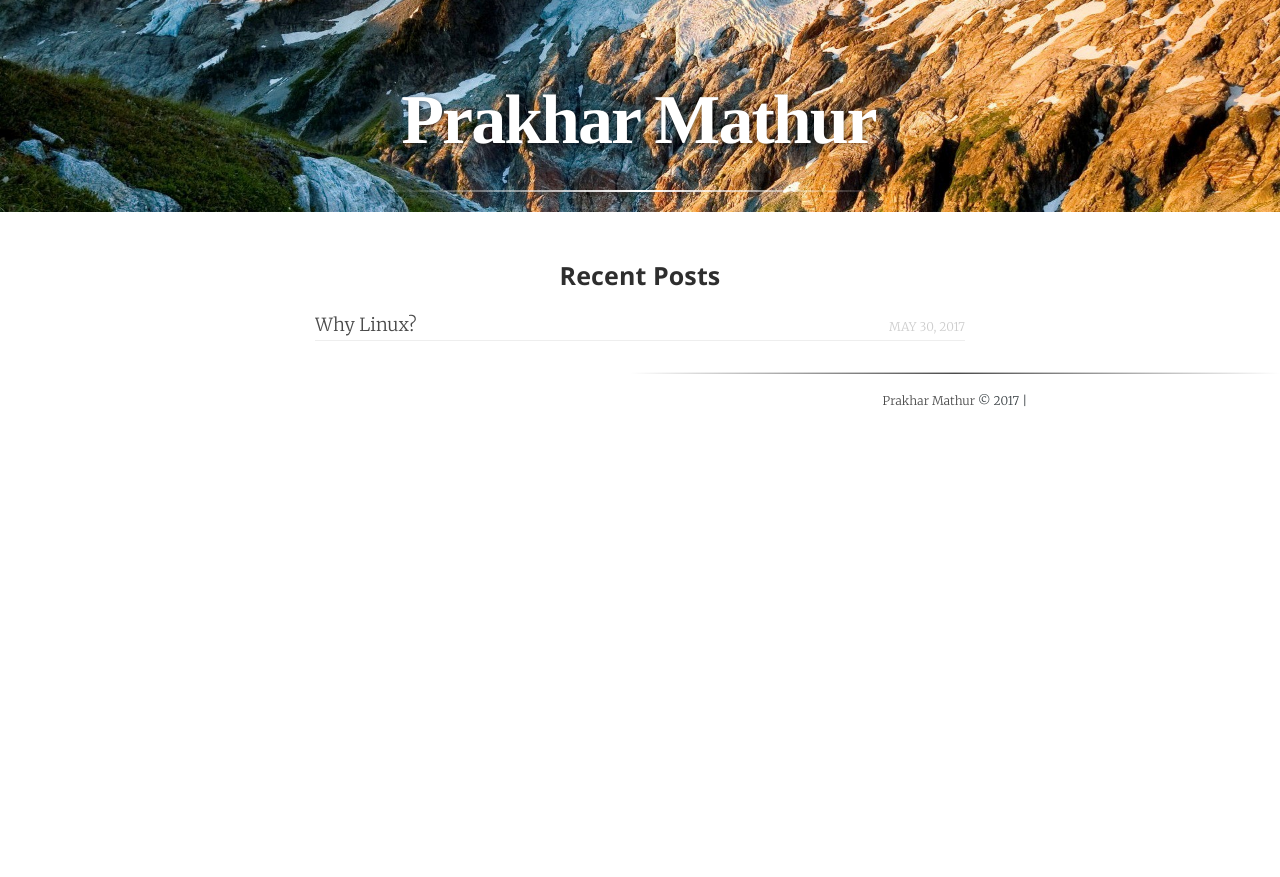
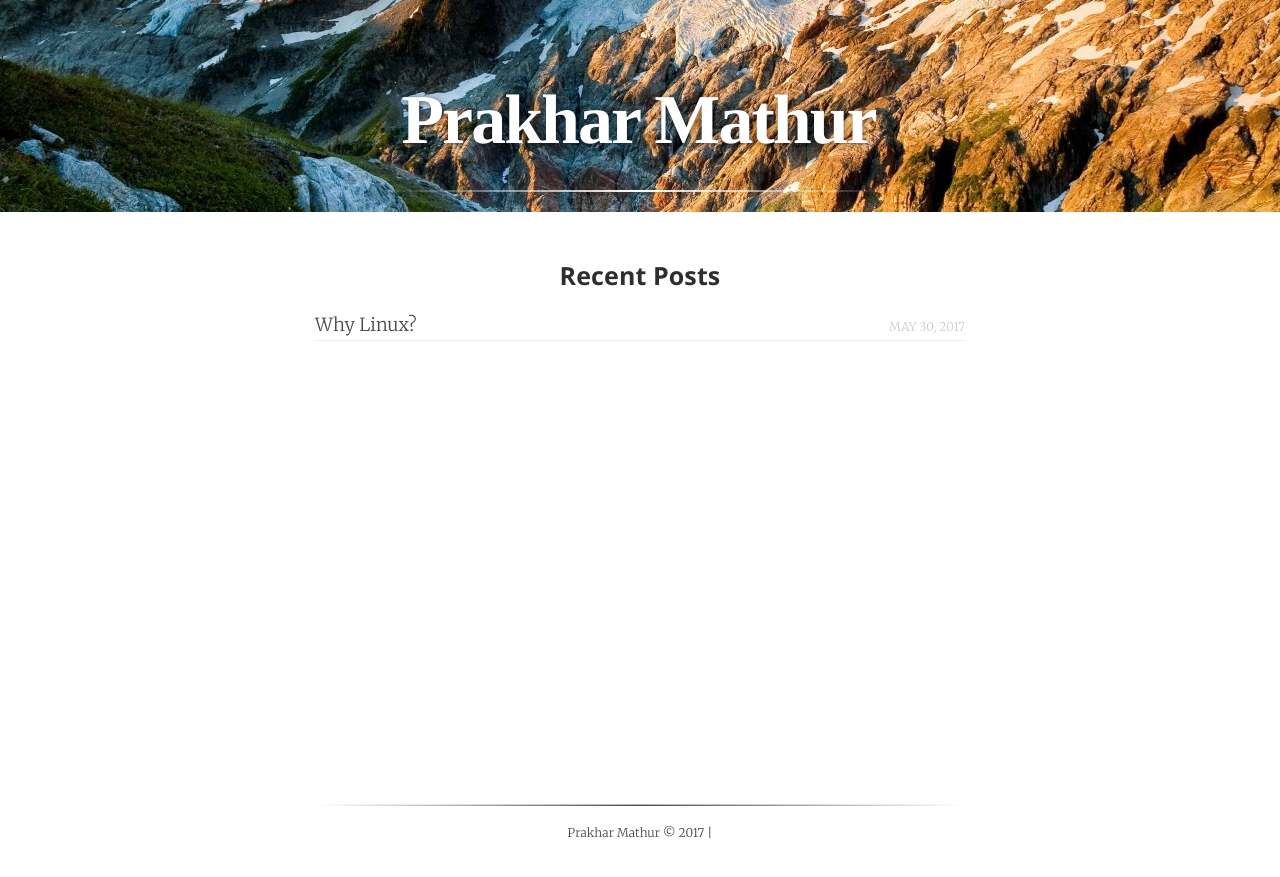
Before and after one commit to prakhar345/prakhar345.github.io, a Jekyll site: the page built from index.html, in a window 1280 px wide. Shown: the top 877 px of the page. Built offline with Jekyll 4.4.1, drawn with Linux system fonts in a browser that asks for light colours; some web fonts are replaced.

Commit message:
made changes

```diff
--- a/_includes/footer.html
+++ b/_includes/footer.html
@@ -1,4 +1,4 @@
-<footer class="site-footer" style="position: relative;
+<footer class="site-footer" style="position: absolute;
     bottom: 0;
     text-align: center;
     left: 50%;
```
